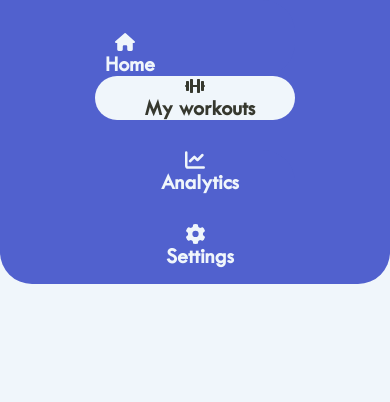
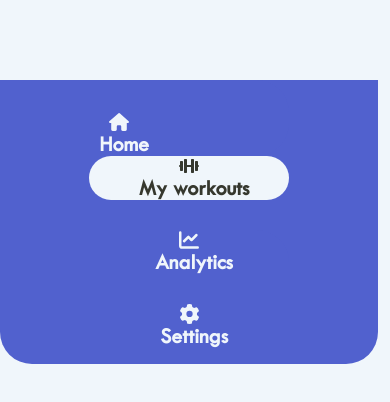
Before and after one commit to DomizianoScarcelli/workout-tracker, a React (Create React App) app: page /my-workouts in a window 390 px wide. Shown: the top 402 px of the page. Built offline with nearby package versions, Linux system fonts and the light colour scheme.

Commit message:
Added my-workouts route and fixed responsiveness

```diff
--- a/src/App.js
+++ b/src/App.js
@@ -1,13 +1,14 @@
 import Sidebar from "./components/Sidebar/Sidebar"
 import { Routes, Route } from "react-router-dom"
 import Home from "./routes/Home/Home"
+import MyWorkouts from "./routes/MyWorkouts/MyWorkouts"
 
 function App() {
 	return (
 		<Routes>
 			<Route index element={<Home />} />
 			<Route path="/home" element={<Home />} />
-			<Route path="/my-workouts" element={<Sidebar selected={"my-workouts"} />} />
+			<Route path="/my-workouts" element={<MyWorkouts />} />
 			<Route path="/analytics" element={<Sidebar selected={"analytics"} />} />
 			<Route path="/settings" element={<Sidebar selected={"settings"} />} />
 		</Routes>
--- a/src/components/Sidebar/Sidebar.module.css
+++ b/src/components/Sidebar/Sidebar.module.css
@@ -72,7 +72,7 @@
 		align-items: center;
 		flex-direction: column;
 		max-width: 100vw;
-		width: 100vw;
+		width: 97vw;
 		height: fit-content;
 		border-radius: 0 0 2rem 2rem;
 		padding-bottom: 1rem;
--- a/src/routes/Home/Home.module.css
+++ b/src/routes/Home/Home.module.css
@@ -27,4 +27,8 @@
 		flex-direction: column;
 		position: relative;
 	}
+
+	.flexCol {
+		margin-left: 2rem;
+	}
 }
--- /dev/null
+++ b/src/routes/MyWorkouts/MyWorkouts.js
@@ -0,0 +1,12 @@
+import React from "react"
+import styles from "./MyWorkouts.module.css"
+import Sidebar from "../../components/Sidebar/Sidebar"
+
+export default function MyWorkouts() {
+	return (
+		<div className={styles.container}>
+			<Sidebar selected={"my-workouts"} />
+			<div>Daje roma daje</div>
+		</div>
+	)
+}
--- /dev/null
+++ b/src/routes/MyWorkouts/MyWorkouts.module.css
@@ -0,0 +1,5 @@
+.container {
+	display: flex;
+	flex-direction: row;
+	margin-top: 5rem;
+}
```
